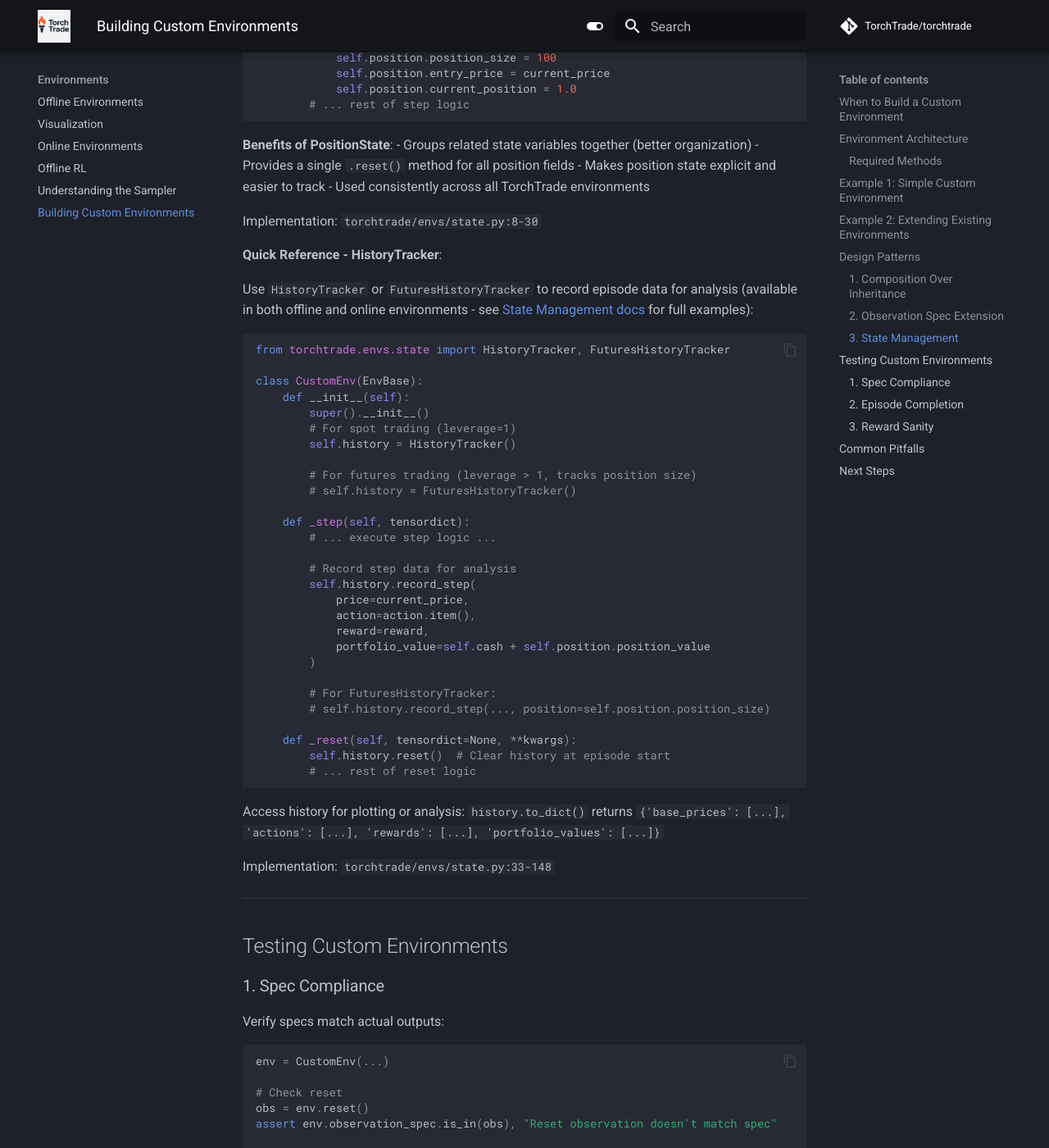
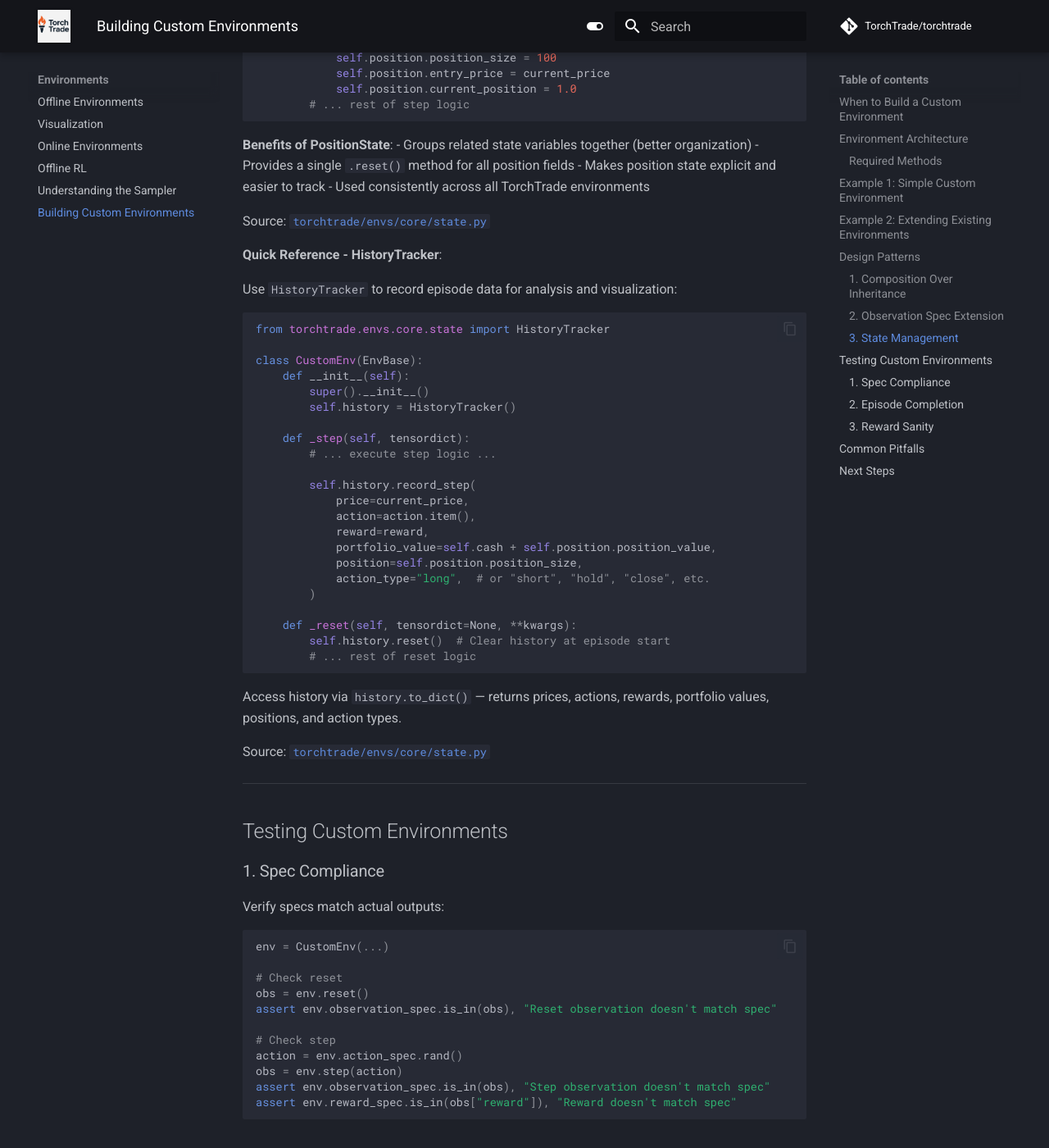
Before and after one commit to TorchTrade/torchtrade, an MkDocs documentation site: the page built from docs/guides/custom-environment.md, in a window 1280 px wide and 1400 px high, scrolled down 5542 px. Shown: the whole window at 82% size. Built offline with MkDocs 1.6.1 and Material for MkDocs 9.7.7, drawn with Linux system fonts in a browser that asks for light colours; comment, search, counter and statistics services are not loaded; some of the changed text lies outside the part shown.

Commit message:
Update custom environment docs: fix spec names, imports, remove FuturesHistoryTracker
- Update TorchRL spec names: CompositeSpec→Composite, UnboundedContinuousTensorSpec→Unbounded, DiscreteTensorSpec→Categorical
- Fix import paths: torchtrade.envs.state→torchtrade.envs.core.state
- Remove FuturesHistoryTracker (merged into HistoryTracker)
- Add GitHub source links for PositionState and HistoryTracker

Co-Authored-By: Claude Opus 4.5 <noreply@anthropic.com>

````diff
--- a/docs/guides/custom-environment.md
+++ b/docs/guides/custom-environment.md
@@ -232,7 +232,7 @@ TorchTrade provides structured state management classes for consistent state han
 The `PositionState` dataclass encapsulates position-related state in a structured way:
 
 ```python
-from torchtrade.envs.state import PositionState
+from torchtrade.envs.core.state import PositionState
 
 class CustomEnv(EnvBase):
     def __init__(self):
@@ -270,46 +270,40 @@ class CustomEnv(EnvBase):
 - Makes position state explicit and easier to track
 - Used consistently across all TorchTrade environments
 
-Implementation: `torchtrade/envs/state.py:8-30`
+Source: [`torchtrade/envs/core/state.py`](https://github.com/TorchTrade/torchtrade/blob/main/torchtrade/envs/core/state.py)
 
 **Quick Reference - HistoryTracker**:
 
-Use `HistoryTracker` or `FuturesHistoryTracker` to record episode data for analysis (available in both offline and online environments - see [State Management docs](../environments/offline.md#historytracker) for full examples):
+Use `HistoryTracker` to record episode data for analysis and visualization:
 
 ```python
-from torchtrade.envs.state import HistoryTracker, FuturesHistoryTracker
+from torchtrade.envs.core.state import HistoryTracker
 
 class CustomEnv(EnvBase):
     def __init__(self):
         super().__init__()
-        # For spot trading (leverage=1)
         self.history = HistoryTracker()
-
-        # For futures trading (leverage > 1, tracks position size)
-        # self.history = FuturesHistoryTracker()
 
     def _step(self, tensordict):
         # ... execute step logic ...
 
-        # Record step data for analysis
         self.history.record_step(
             price=current_price,
             action=action.item(),
             reward=reward,
-            portfolio_value=self.cash + self.position.position_value
+            portfolio_value=self.cash + self.position.position_value,
+            position=self.position.position_size,
+            action_type="long",  # or "short", "hold", "close", etc.
         )
-
-        # For FuturesHistoryTracker:
-        # self.history.record_step(..., position=self.position.position_size)
 
     def _reset(self, tensordict=None, **kwargs):
         self.history.reset()  # Clear history at episode start
         # ... rest of reset logic
 ```
 
-Access history for plotting or analysis: `history.to_dict()` returns `{'base_prices': [...], 'actions': [...], 'rewards': [...], 'portfolio_values': [...]}`
+Access history via `history.to_dict()` — returns prices, actions, rewards, portfolio values, positions, and action types.
 
-Implementation: `torchtrade/envs/state.py:33-148`
+Source: [`torchtrade/envs/core/state.py`](https://github.com/TorchTrade/torchtrade/blob/main/torchtrade/envs/core/state.py)
 
 ---
 
````
Also changed, not shown: other parts of docs/guides/custom-environment.md (+12 -12 lines).
